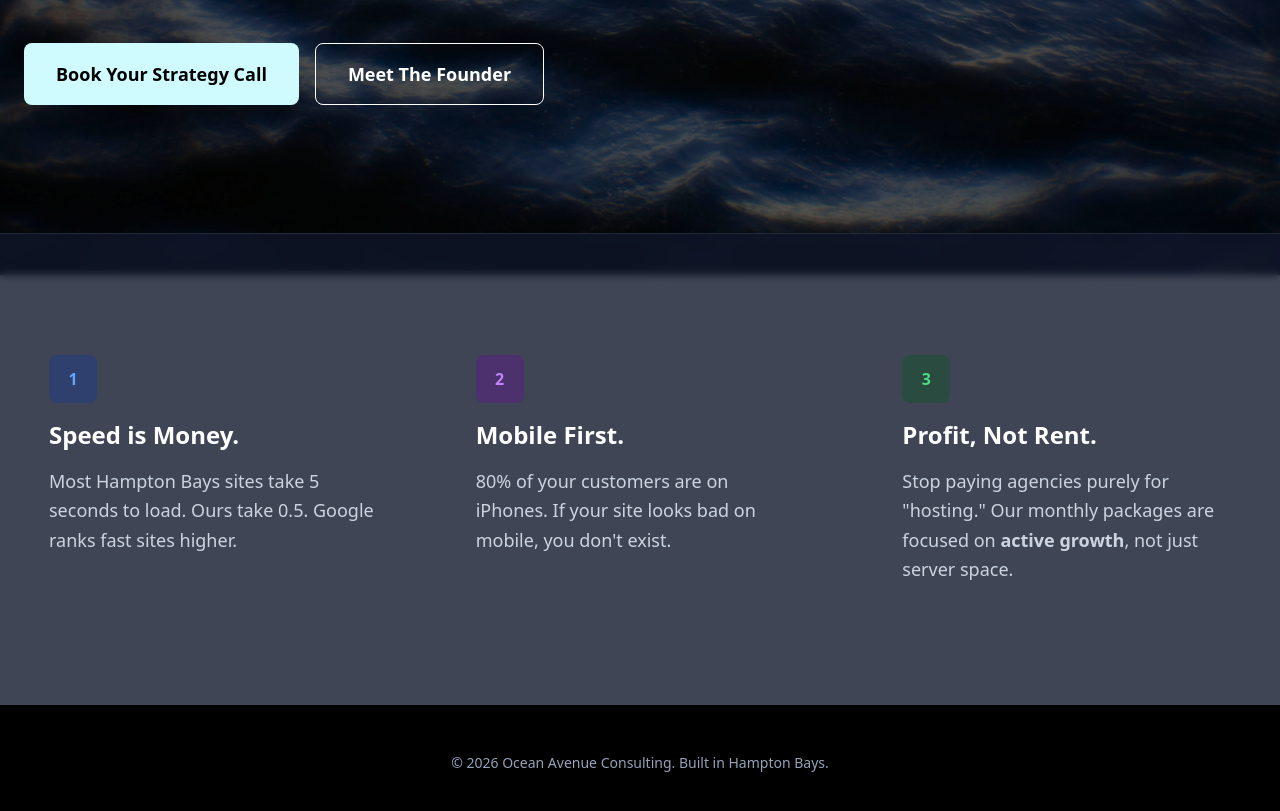
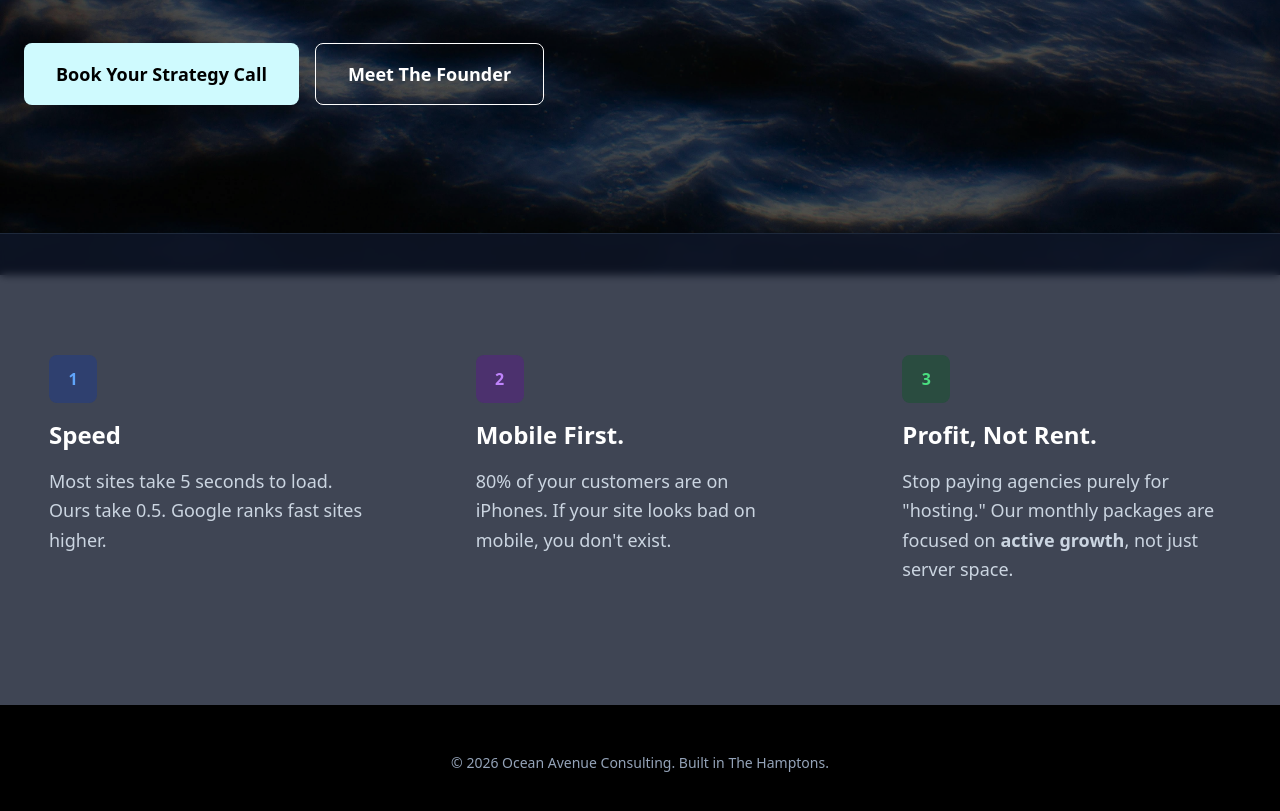
Before and after one commit to arizonacan/oceanave, a Next.js app: page / in a window 1280 px wide. Shown: the part 525-1336 px from the top of the page. Built offline with nearby package versions, Linux system fonts and the light colour scheme.

Commit message:
small text changes

```diff
--- a/app/page.tsx
+++ b/app/page.tsx
@@ -54,15 +54,13 @@ export default function Home() {
 
       {/* VALUE PROPS */}
       <section className="relative z-10 bg-slate-900/80 py-24 border-t border-slate-800 backdrop-blur-sm text-white">
-        {/* ... (Keep the rest of your cards exactly the same) ... */}
          <div className="max-w-7xl mx-auto px-6">
           <div className="grid md:grid-cols-3 gap-12">
-            {/* COPY YOUR CARDS BACK IN HERE OR I CAN PASTE THEM IF YOU NEED */}
              <div className="space-y-4 p-6 rounded-2xl transition-all duration-300 hover:bg-white/5 hover:scale-105 hover:shadow-2xl border border-transparent hover:border-white/10 group cursor-default">
               <div className="w-12 h-12 bg-blue-900/50 rounded-lg flex items-center justify-center text-blue-400 font-bold">1</div>
-              <h3 className="text-2xl font-bold">Speed is Money.</h3>
+              <h3 className="text-2xl font-bold">Speed</h3>
               <p className="text-slate-300 text-lg leading-relaxed">
-                Most Hampton Bays sites take 5 seconds to load. Ours take 0.5.
+                Most sites take 5 seconds to load. Ours take 0.5.
                 Google ranks fast sites higher.
               </p>
             </div>
@@ -86,7 +84,7 @@ export default function Home() {
       </section>
 
       <footer className="relative z-10 py-12 text-center text-slate-400 text-sm bg-black">
-        &copy; {new Date().getFullYear()} Ocean Avenue Consulting. Built in Hampton Bays.
+        &copy; {new Date().getFullYear()} Ocean Avenue Consulting. Built in The Hamptons.
       </footer>
     </div>
   );
```
